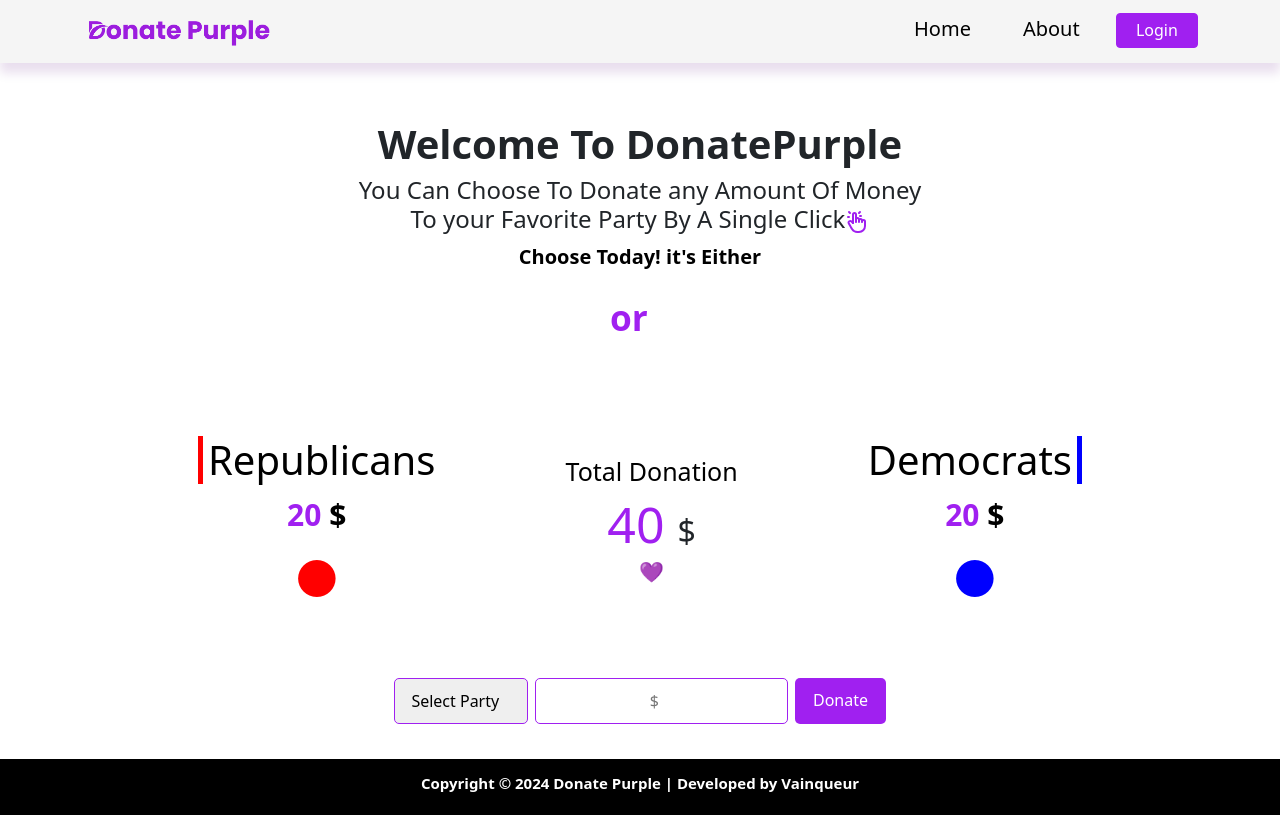
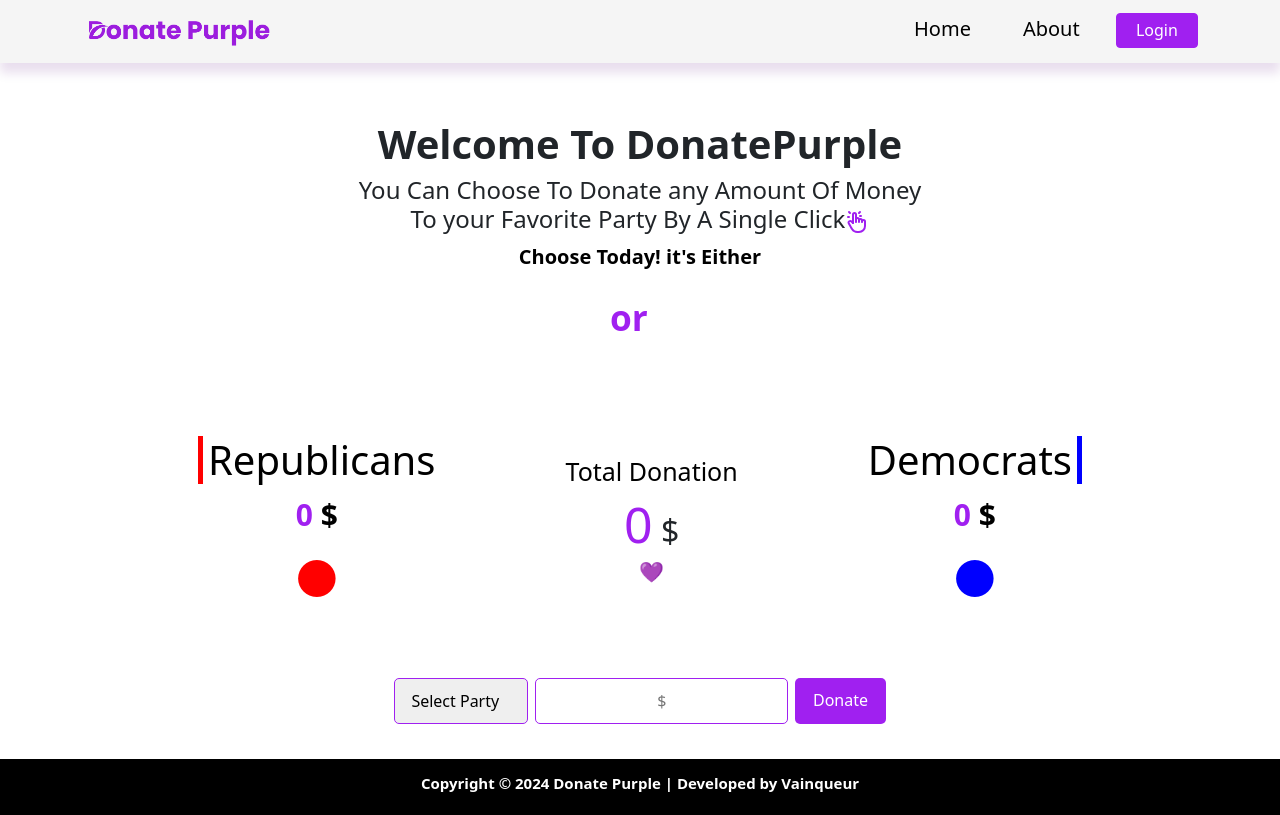
Before and after one commit to Niyonyungu/donate, a React (Create React App) app: page / in a window 1280 px wide. Built offline with nearby package versions, Linux system fonts and the light colour scheme.

Commit message:
changenow

```diff
--- a/src/components/Donate.jsx
+++ b/src/components/Donate.jsx
@@ -1,35 +1,58 @@
-import React from 'react';
+import React, { useState } from 'react';
 import donat from "./Donate.module.css";
 
 const Donate = () => {
+  // State variables
+  const [selectedParty, setSelectedParty] = useState(""); // State for selected party
+  const [donationAmount, setDonationAmount] = useState(""); // State for donation amount
+  const [democratsDonations, setDemocratsDonations] = useState(0); // Initial donation for Democrats
+  const [republicansDonations, setRepublicansDonations] = useState(0); // Initial donation for Republicans
+  const [totalDonations, setTotalDonations] = useState(0); // Initial total donations
+
+  // Function to handle donation
+  const handleDonate = () => {
+    const amount = parseInt(donationAmount);
+    if (!isNaN(amount) && amount > 0) {
+      // Update donations based on selected party
+      if (selectedParty === "Democrats") {
+        setDemocratsDonations(prev => prev + amount);
+      } else if (selectedParty === "Republicans") {
+        setRepublicansDonations(prev => prev + amount);
+      }
+      // Update total donations
+      setTotalDonations(prev => prev + amount);
+      // Reset donation amount input
+      setDonationAmount("");
+    }
+  };
 
   return (
     <div className={donat.container}>
       <div className={donat.parties}>
         <div className={donat.side}>
           <h2 className={donat.rep}>Republicans</h2>
-            <p> 20 <span>$</span></p>
+          <p>{republicansDonations} <span>$</span></p>
           <div className={donat.bubble1}>&#9679;</div>
         </div>
         <div className={donat.center}>
           <h1>Total Donation</h1>
-              <h2><span className={donat.total}>40 </span>{""} $ </h2>
+          <h2><span className={donat.total}>{totalDonations}</span> $ </h2>
           <div className={donat.bubble3}>&#128156;</div>
         </div>
         <div className={donat.side}>
           <h2 className={donat.dem}>Democrats</h2>
-            <p> 20<span> $</span></p>
+          <p>{democratsDonations}<span> $</span></p>
           <div className={donat.bubble2}>&#9679;</div>
         </div>
       </div>
       <div className={donat.donatee}>
-           <select name="" id="" className={donat.sele} >
+        <select name="" id="partySelect" className={donat.sele} onChange={(e) => setSelectedParty(e.target.value)}>
           <option value="">Select Party</option>
           <option value="Democrats">Democrats</option>
           <option value="Republicans">Republicans</option>
         </select>
-           <input type="number" id="donationInput" className={donat.inp} placeholder='$' />
-           <button className={donat.dontatebtn} >Donate</button>
+        <input type="number" value={donationAmount} onChange={(e) => setDonationAmount(e.target.value)} className={donat.inp} placeholder='$' />
+        <button className={donat.dontatebtn} onClick={handleDonate}>Donate</button>
       </div>
     </div>
   );
--- a/src/components/Donate.module.css
+++ b/src/components/Donate.module.css
@@ -146,6 +146,12 @@
     border: 1px solid #A020F0;
 }
 
+input[type=number]::-webkit-inner-spin-button,
+input[type=number]::-webkit-outer-spin-button {
+    -webkit-appearance: none;
+    margin: 0;
+}
+
 
 .dontatebtn{
     line-height: 1.4em !important;
```
Lines whose indentation alone changed are shown as unchanged.
